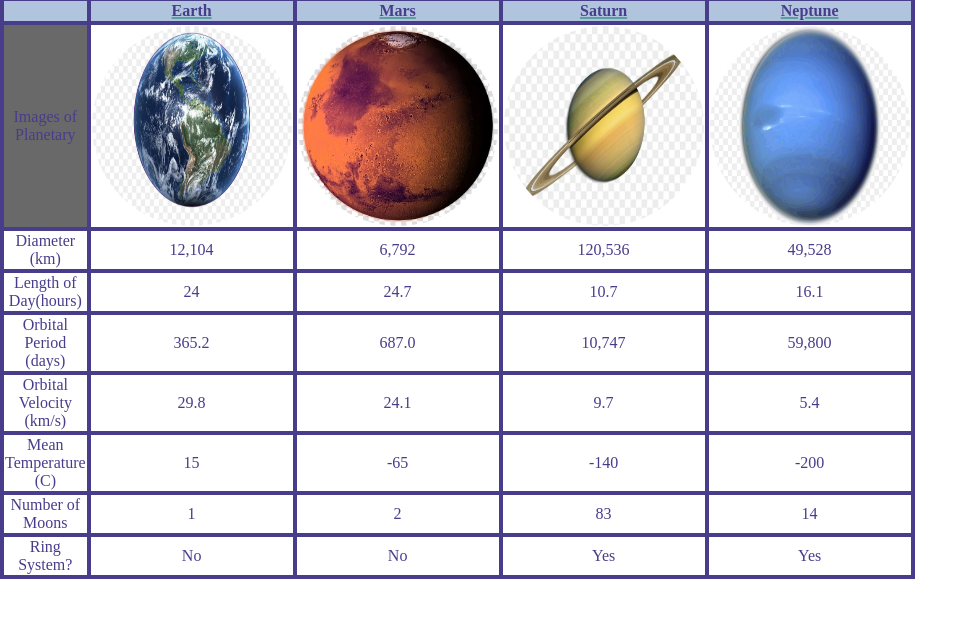
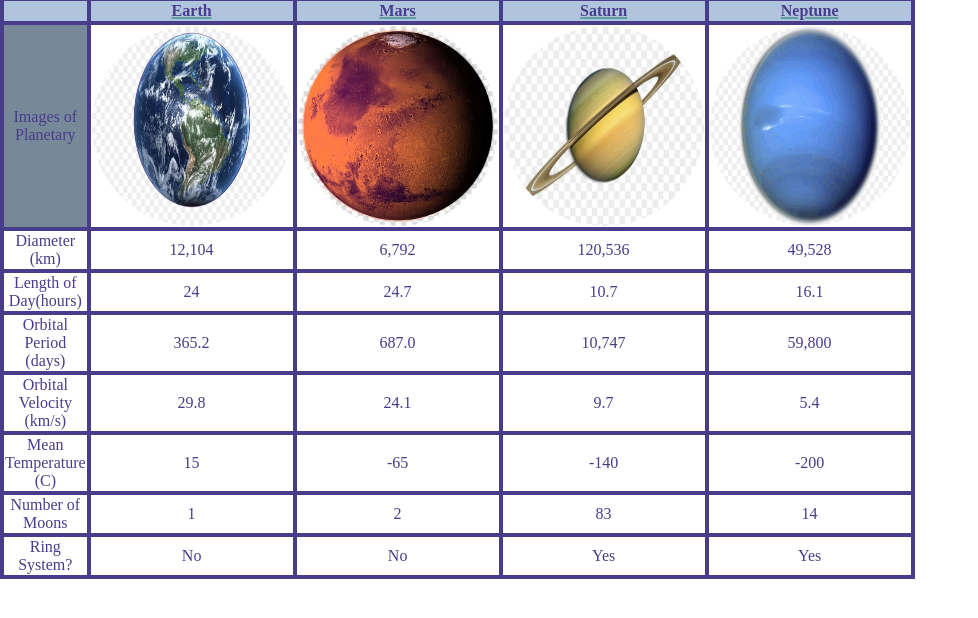
Before and after one commit to jsalazar8/Lab6, a plain HTML site: page index.html in a window 1280 px wide. In both pictures the pointer is over the element "Images of Planetary". Shown: the part 40-658 px from the top of the page, without its empty margins (0-978 px from the left). Drawn offline with Linux system fonts and the light colour scheme.

Commit message:
changed the color that appears when you hover the table

```diff
--- a/css/style.css
+++ b/css/style.css
@@ -42,5 +42,5 @@ body {
 }
 
 #planets td:hover{
-  background-color: dimgrey;
+  background-color:lightslategray;
 }
```
